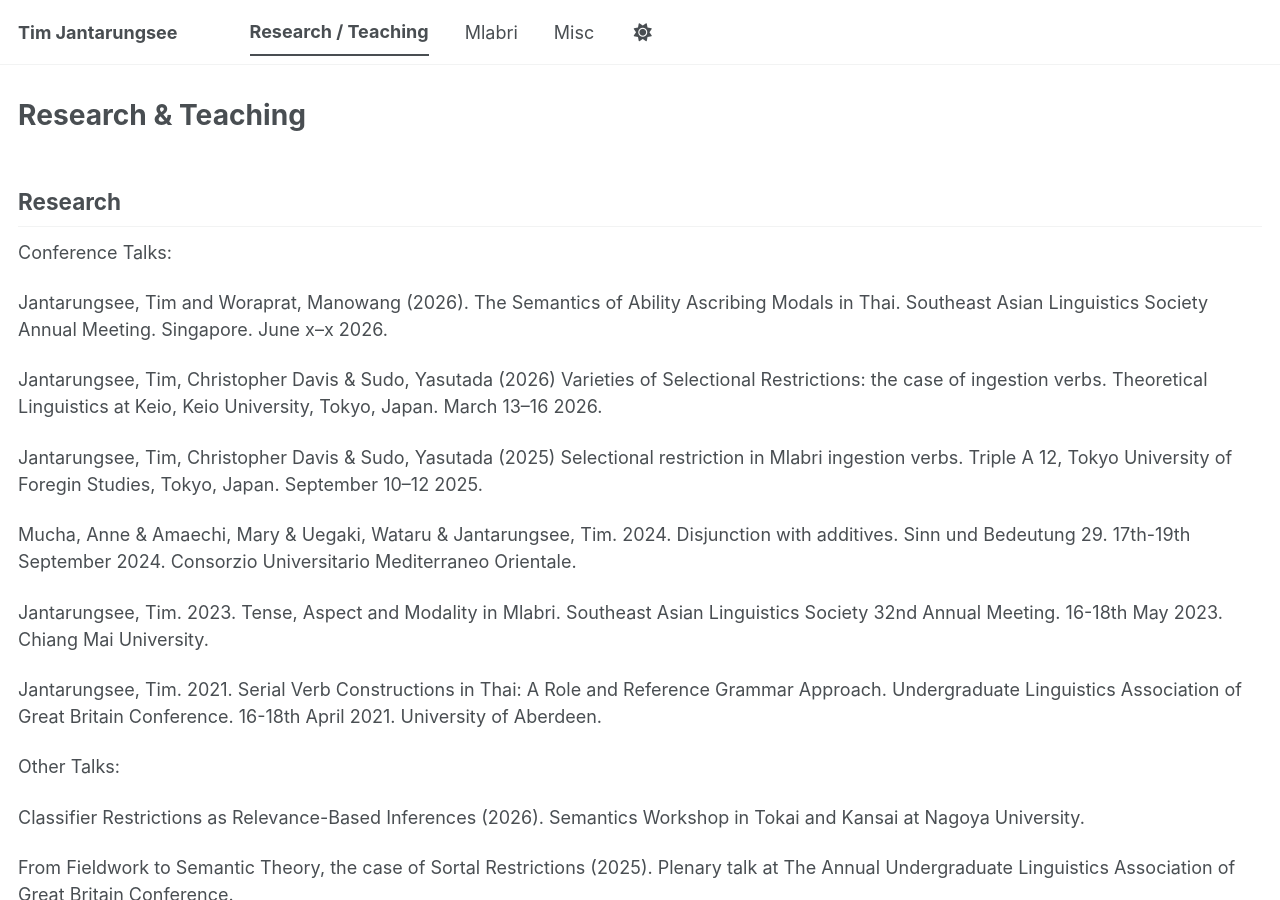
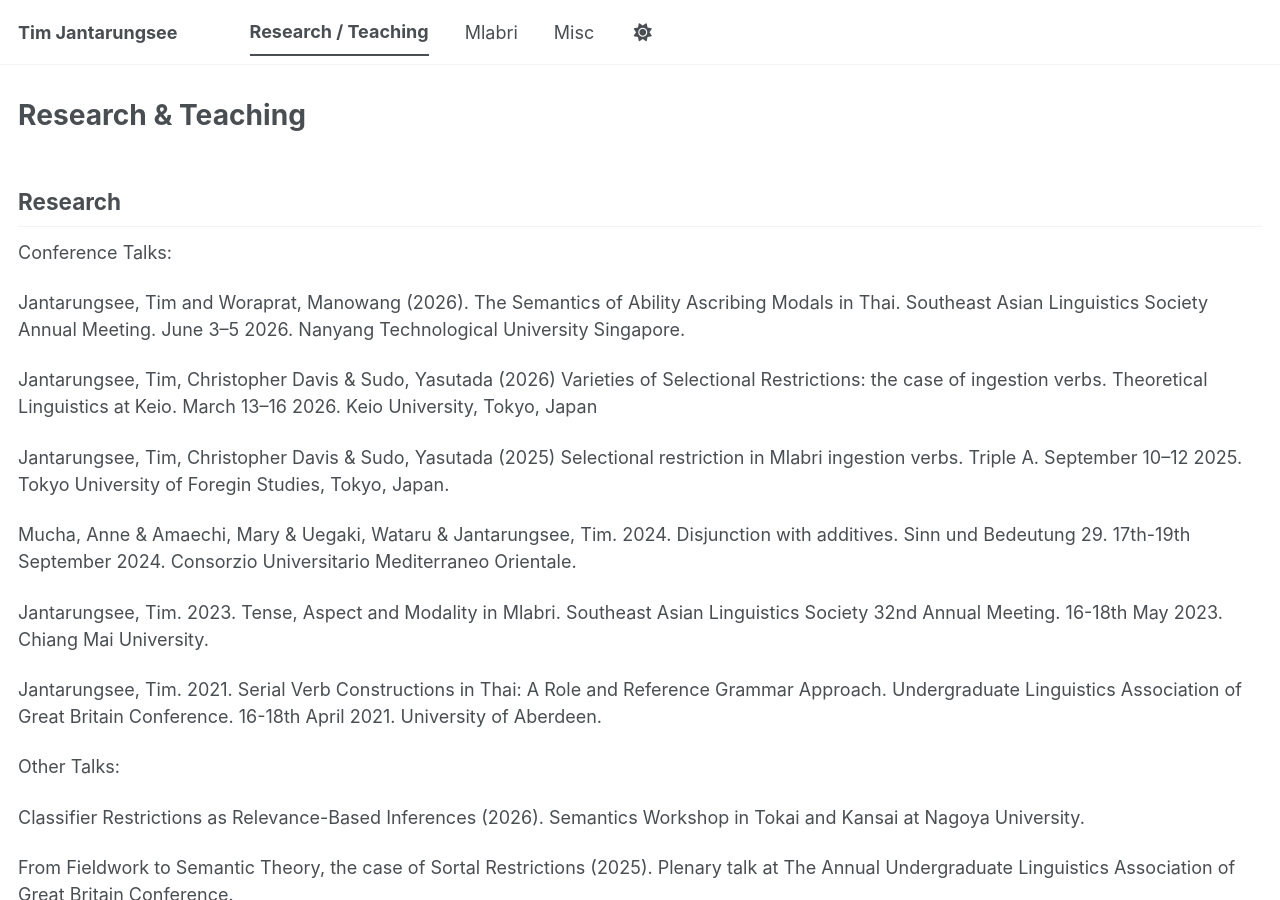
Before and after one commit to timjantarungsee/timjantarungsee.github.io, a Jekyll site: the page built from _pages/research-teaching.md, in a window 1280 px wide and 900 px high. Built offline with Jekyll 4.4.1, drawn with Linux system fonts in a browser that asks for light colours; a script bundle is joined from its source files by our own code; library files that are not in the unit come from our copies.

Commit message:
Update research-teaching.md

```diff
--- a/_pages/research-teaching.md
+++ b/_pages/research-teaching.md
@@ -7,11 +7,11 @@ author_profile: false
 
 Conference Talks:
 
-Jantarungsee, Tim and Woraprat, Manowang (2026). The Semantics of Ability Ascribing Modals in Thai. Southeast Asian Linguistics Society Annual Meeting. Singapore. June x–x 2026.
+Jantarungsee, Tim and Woraprat, Manowang (2026). The Semantics of Ability Ascribing Modals in Thai. Southeast Asian Linguistics Society Annual Meeting. June 3–5 2026. Nanyang Technological University Singapore.
 
-Jantarungsee, Tim, Christopher Davis & Sudo, Yasutada (2026) Varieties of Selectional Restrictions: the case of ingestion verbs. Theoretical Linguistics at Keio, Keio University, Tokyo, Japan. March 13–16 2026.
+Jantarungsee, Tim, Christopher Davis & Sudo, Yasutada (2026) Varieties of Selectional Restrictions: the case of ingestion verbs. Theoretical Linguistics at Keio. March 13–16 2026. Keio University, Tokyo, Japan
 
-Jantarungsee, Tim, Christopher Davis & Sudo, Yasutada (2025) Selectional restriction in Mlabri ingestion verbs. Triple A 12, Tokyo University of Foregin Studies, Tokyo, Japan. September 10–12 2025.
+Jantarungsee, Tim, Christopher Davis & Sudo, Yasutada (2025) Selectional restriction in Mlabri ingestion verbs. Triple A. September 10–12 2025. Tokyo University of Foregin Studies, Tokyo, Japan.
 
 Mucha, Anne & Amaechi, Mary & Uegaki, Wataru & Jantarungsee, Tim. 2024. Disjunction with additives. Sinn und Bedeutung 29. 17th-19th September 2024. Consorzio Universitario Mediterraneo Orientale.
 
```
